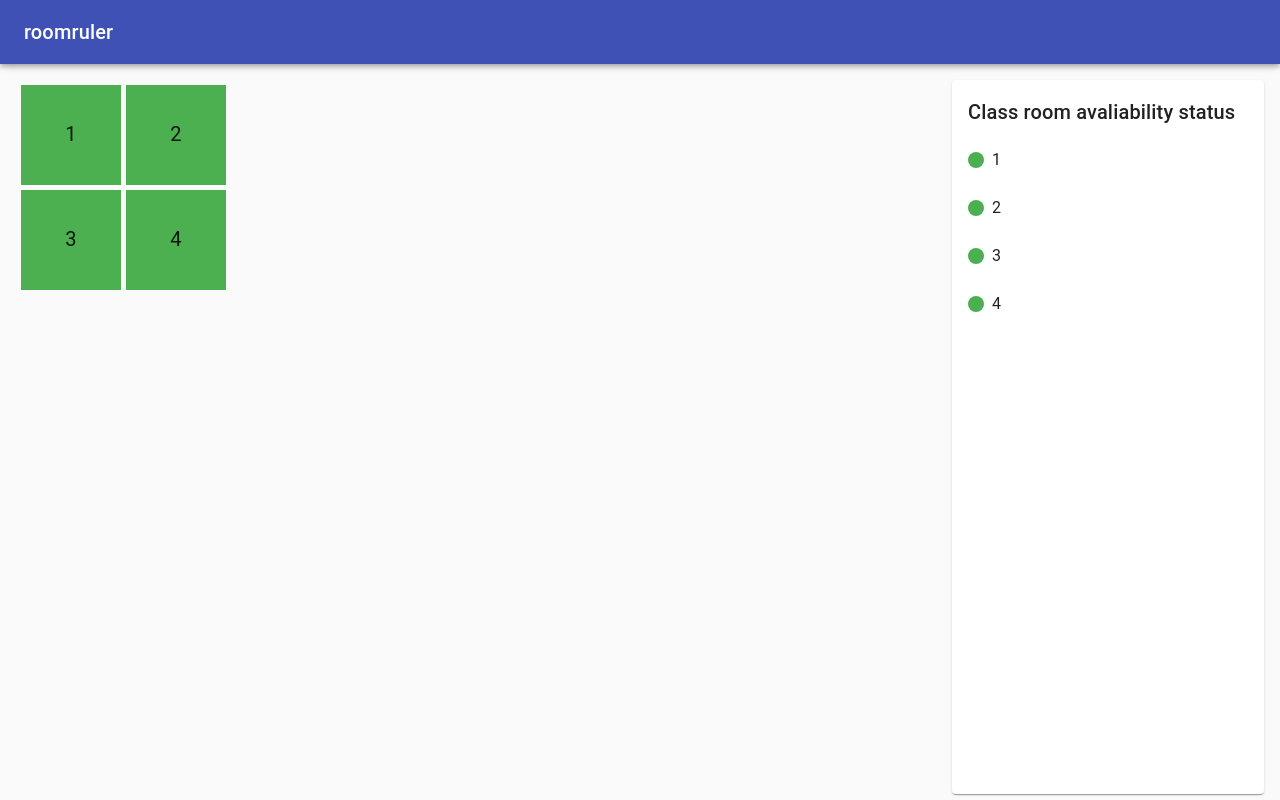
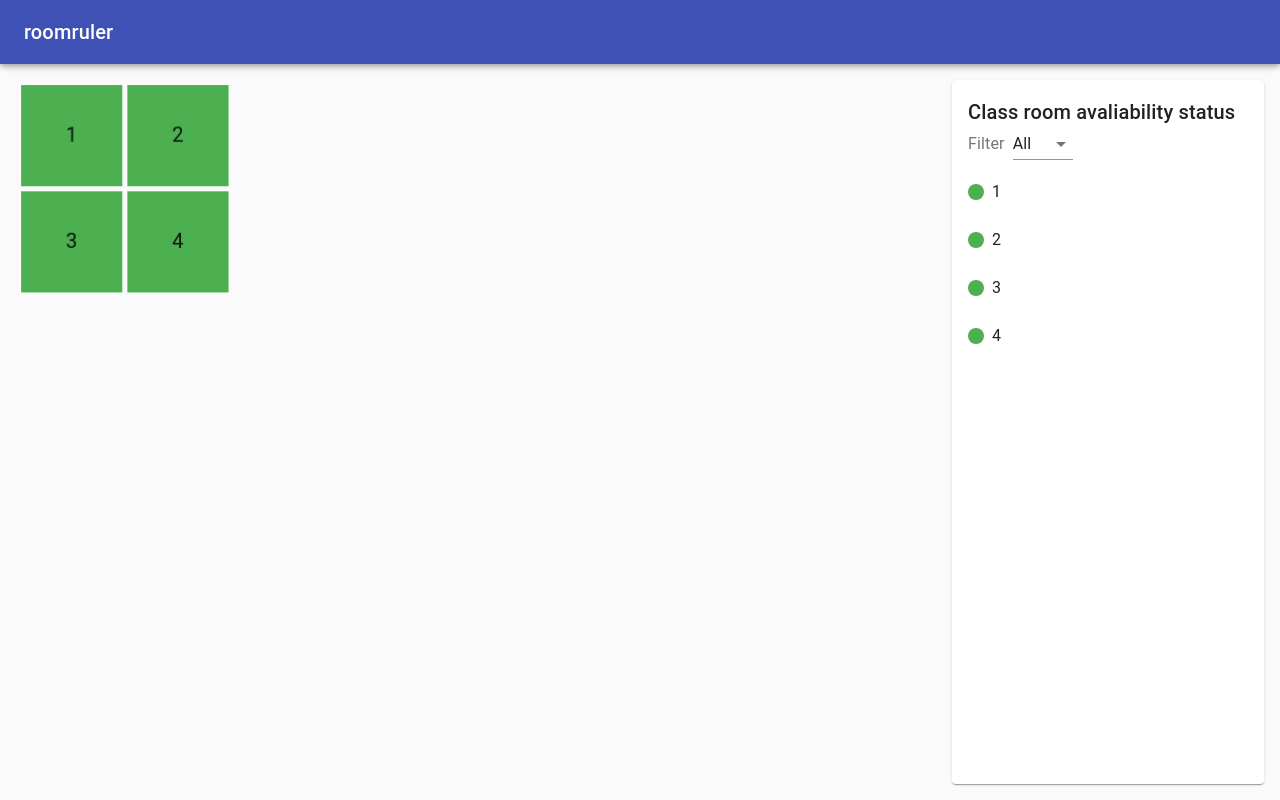
Before and after one commit to dm1sh/roomruler, a React (Vite) app: page / in a window 1280 px wide. Built offline with nearby package versions, Linux system fonts and the light colour scheme.

Commit message:
Added room list filterig, fixed main blocks height issues

```diff
--- a/src/App.tsx
+++ b/src/App.tsx
@@ -19,6 +19,9 @@ const useStyles = makeStyles((theme) => ({
   root: {
     padding: theme.spacing(10, 2, 2, 2),
     height: "100vh",
+    "& > div > *": {
+      height: "100%",
+    },
   },
 }));
 
@@ -44,8 +47,8 @@ export const App = () => {
   useEffect(() => {
     if (planContainer.current)
       setCanvasSize({
-        w: planContainer.current.clientWidth,
-        h: planContainer.current.clientHeight,
+        w: planContainer.current.clientWidth - theme.spacing(2),
+        h: planContainer.current.clientHeight - theme.spacing(1),
       });
   }, [planContainer.current]);
 
@@ -60,10 +63,7 @@ export const App = () => {
         </AppBar>
         <Grid className={classes.root} container>
           <Grid ref={planContainer} item xs={9}>
-            <BuildingPlan
-              width={planContainer.current?.clientWidth}
-              height={planContainer.current?.clientHeight}
-            />
+            <BuildingPlan width={canvasSize.w} height={canvasSize.h} />
           </Grid>
           <Grid item xs={3}>
             <RoomList />
--- a/src/components/RoomList.tsx
+++ b/src/components/RoomList.tsx
@@ -6,15 +6,25 @@ import {
   ListItemText,
   Typography,
   makeStyles,
+  InputLabel,
+  Select,
+  Box,
 } from "@material-ui/core";
+import { ChangeEvent, useState } from "react";
 
 import { useRoomContext } from "../context";
+import { FilterState } from "../types/ui";
 
 const useStyles = makeStyles((theme) => ({
   drawer: {
     width: "100%",
-    minHeight: "100%",
+    height: `calc(100% - ${theme.spacing(1)}px)`,
     padding: theme.spacing(2),
+  },
+  filterBox: {
+    display: "flex",
+    alignItems: "center",
+    gap: theme.spacing(1),
   },
   indicatorContainer: {
     minWidth: theme.spacing(3),
@@ -37,12 +47,43 @@ export const RoomList = () => {
 
   const { state } = useRoomContext();
 
+  const [filter, setFilter] = useState(FilterState.ALL);
+
+  const handleFilterChange = (
+    event: ChangeEvent<{ name?: string; value: unknown }>
+  ) => {
+    if (event.target && typeof event.target.value === "string")
+      setFilter(Number.parseInt(event.target.value));
+  };
+
   return (
     <Paper className={classes.drawer}>
       <Typography variant="h6">Class room avaliability status</Typography>
+      <Box className={classes.filterBox}>
+        <InputLabel htmlFor="filter">Filter</InputLabel>
+
+        <Select
+          native
+          value={filter}
+          onChange={handleFilterChange}
+          inputProps={{
+            name: "filter",
+            id: "filter",
+          }}
+        >
+          <option value={FilterState.ALL}>All</option>
+          <option value={FilterState.FREE}>Free</option>
+          <option value={FilterState.BUSY}>Busy</option>
+        </Select>
+      </Box>
       <List>
-        {state.map.map(({ title }, index) => (
-          <ListItem disableGutters>
+        {state.map.map(({ title }, index) => {
+          if (filter === FilterState.FREE && !state.char[index].free) return "";
+          else if (filter === FilterState.BUSY && state.char[index].free)
+            return "";
+          else
+            return (
+              <ListItem key={title} disableGutters>
                 <ListItemIcon className={classes.indicatorContainer}>
                   <div
                     className={`${classes.indicator} ${
@@ -52,7 +93,8 @@ export const RoomList = () => {
                 </ListItemIcon>
                 <ListItemText primary={title} />
               </ListItem>
-        ))}
+            );
+        })}
       </List>
     </Paper>
   );
--- /dev/null
+++ b/src/types/ui.ts
@@ -0,0 +1,5 @@
+export enum FilterState {
+  ALL,
+  FREE,
+  BUSY,
+}
```
Lines whose indentation alone changed are shown as unchanged.
